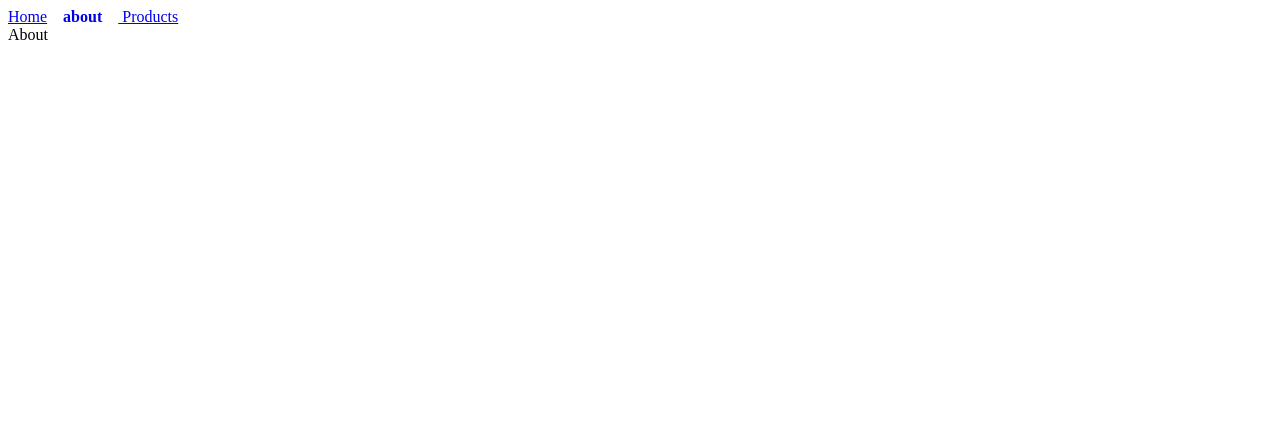
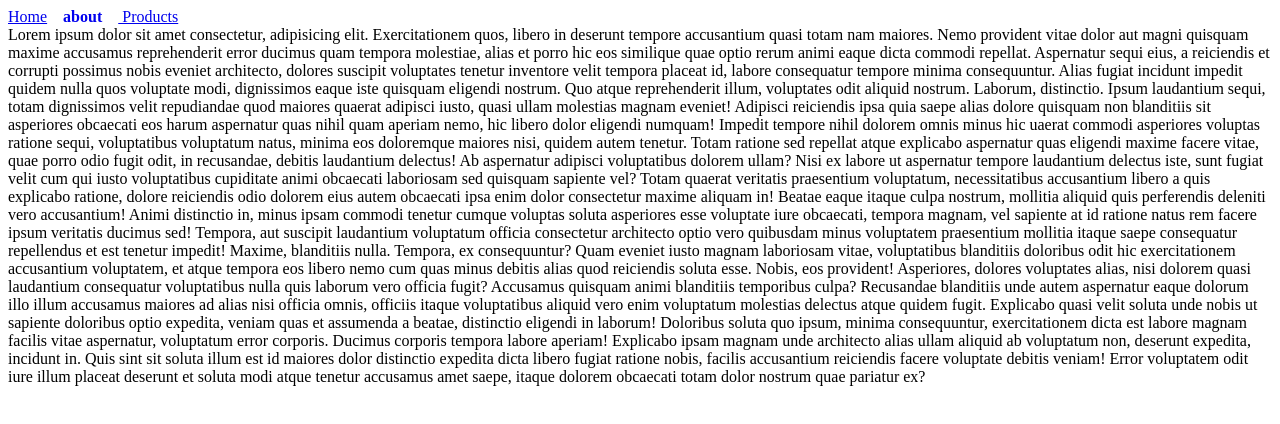
Before and after one commit to travisburns/reactRouterTut, a React (Vite) app in the folder reactroutertut/: page /about in a window 1280 px wide. Shown: the top 424 px of the page. Built offline with nearby package versions, Linux system fonts and the light colour scheme.

Commit message:
Learned react Lazy Loading and react suspense

```diff
--- a/reactroutertut/src/App.jsx
+++ b/reactroutertut/src/App.jsx
@@ -1,8 +1,9 @@
 import { Routes, Route} from 'react-router-dom'
 
 import { Home } from './Components/Home'
+import React from 'react';
 
-import { About } from './Components/About'
+// import { About } from './Components/About'
 import Navbar from './Components/Navbar';
 import OrderSummary from './Components/OrderSummary'
 import NoMatch from './Components/NoMatch';
@@ -12,6 +13,8 @@ import NewProducts from './Components/NewProducts';
 import Users from './Components/Users';
 import UserDetails from './Components/UserDetails';
 import Admin from './Components/Admin';
+const LazyAbout = React.lazy(()=> import('./Components/About'))
+
 
 function App() {
 
@@ -23,7 +26,7 @@ function App() {
 
 <Routes>
    <Route path='/' element={<Home />} />
-    <Route path='about' element={<About />} />
+    <Route path='about' element={<LazyAbout />} />
     <Route path="order-summary" element={<OrderSummary /> } />
     <Route path="products" element={<Products /> }>
       <Route index element={<FeaturedProducts />} />
--- a/reactroutertut/src/Components/About.jsx
+++ b/reactroutertut/src/Components/About.jsx
@@ -1,7 +1,32 @@
-export const About = () => {
+const About = () => {
     return (
 
-    <div> About</div>
+    <div> Lorem ipsum dolor sit amet consectetur, adipisicing elit. Exercitationem quos, libero in deserunt tempore accusantium quasi totam nam maiores.
+        Nemo provident vitae dolor aut magni quisquam maxime accusamus reprehenderit error ducimus quam tempora molestiae, alias et porro hic eos similique
+        quae optio rerum animi eaque dicta commodi repellat. Aspernatur sequi eius, a reiciendis et corrupti possimus nobis eveniet architecto, dolores suscipit
+        voluptates tenetur inventore velit tempora placeat id, labore consequatur tempore minima consequuntur. Alias fugiat incidunt impedit quidem nulla quos voluptate modi,
+        dignissimos eaque iste quisquam eligendi nostrum. Quo atque reprehenderit illum, voluptates odit aliquid nostrum. Laborum, distinctio. Ipsum laudantium sequi, totam
+        dignissimos velit repudiandae quod maiores quaerat adipisci iusto, quasi ullam molestias magnam eveniet! Adipisci reiciendis ipsa quia saepe alias dolore quisquam non
+        blanditiis sit asperiores obcaecati eos harum aspernatur quas nihil quam aperiam nemo, hic libero dolor eligendi numquam! Impedit tempore nihil dolorem omnis minus hic
+        uaerat commodi asperiores voluptas ratione sequi, voluptatibus voluptatum natus, minima eos doloremque maiores nisi, quidem autem tenetur. Totam ratione sed repellat
+        atque explicabo aspernatur quas eligendi maxime facere vitae, quae porro odio fugit odit, in recusandae, debitis laudantium delectus! Ab aspernatur adipisci voluptatibus
+        dolorem ullam? Nisi ex labore ut aspernatur tempore laudantium delectus iste, sunt fugiat velit cum qui iusto voluptatibus cupiditate animi obcaecati laboriosam sed quisquam
+        sapiente vel? Totam quaerat veritatis praesentium voluptatum, necessitatibus accusantium libero a quis explicabo ratione, dolore reiciendis odio dolorem eius autem obcaecati
+        ipsa enim dolor consectetur maxime aliquam in! Beatae eaque itaque culpa nostrum, mollitia aliquid quis perferendis deleniti vero accusantium! Animi distinctio in, minus
+        ipsam commodi tenetur cumque voluptas soluta asperiores esse voluptate iure obcaecati, tempora magnam, vel sapiente at id ratione natus rem facere ipsum veritatis ducimus
+        sed! Tempora, aut suscipit laudantium voluptatum officia consectetur architecto optio vero quibusdam minus voluptatem praesentium mollitia itaque saepe consequatur
+        repellendus et est tenetur impedit! Maxime, blanditiis nulla. Tempora, ex consequuntur? Quam eveniet iusto magnam laboriosam vitae, voluptatibus blanditiis doloribus odit
+        hic exercitationem accusantium voluptatem, et atque tempora eos libero nemo cum quas minus debitis alias quod reiciendis soluta esse. Nobis, eos provident! Asperiores,
+        dolores voluptates alias, nisi dolorem quasi laudantium consequatur voluptatibus nulla quis laborum vero officia fugit? Accusamus quisquam animi blanditiis temporibus
+        culpa? Recusandae blanditiis unde autem aspernatur eaque dolorum illo illum accusamus maiores ad alias nisi officia omnis, officiis itaque voluptatibus aliquid vero enim
+        voluptatum molestias delectus atque quidem fugit. Explicabo quasi velit soluta unde nobis ut sapiente doloribus optio expedita, veniam quas et assumenda a beatae, distinctio
+        eligendi in laborum! Doloribus soluta quo ipsum, minima consequuntur, exercitationem dicta est labore magnam facilis vitae aspernatur, voluptatum error corporis. Ducimus
+        corporis tempora labore aperiam! Explicabo ipsam magnam unde architecto alias ullam aliquid ab voluptatum non, deserunt expedita, incidunt in. Quis sint sit soluta illum est
+        id maiores dolor distinctio expedita dicta libero fugiat ratione nobis, facilis accusantium reiciendis facere voluptate debitis veniam! Error voluptatem odit iure illum
+        placeat deserunt et soluta modi atque tenetur accusamus amet saepe, itaque dolorem obcaecati totam dolor nostrum quae pariatur ex?</div>
 
     )
 }
+
+
+export default About
```
